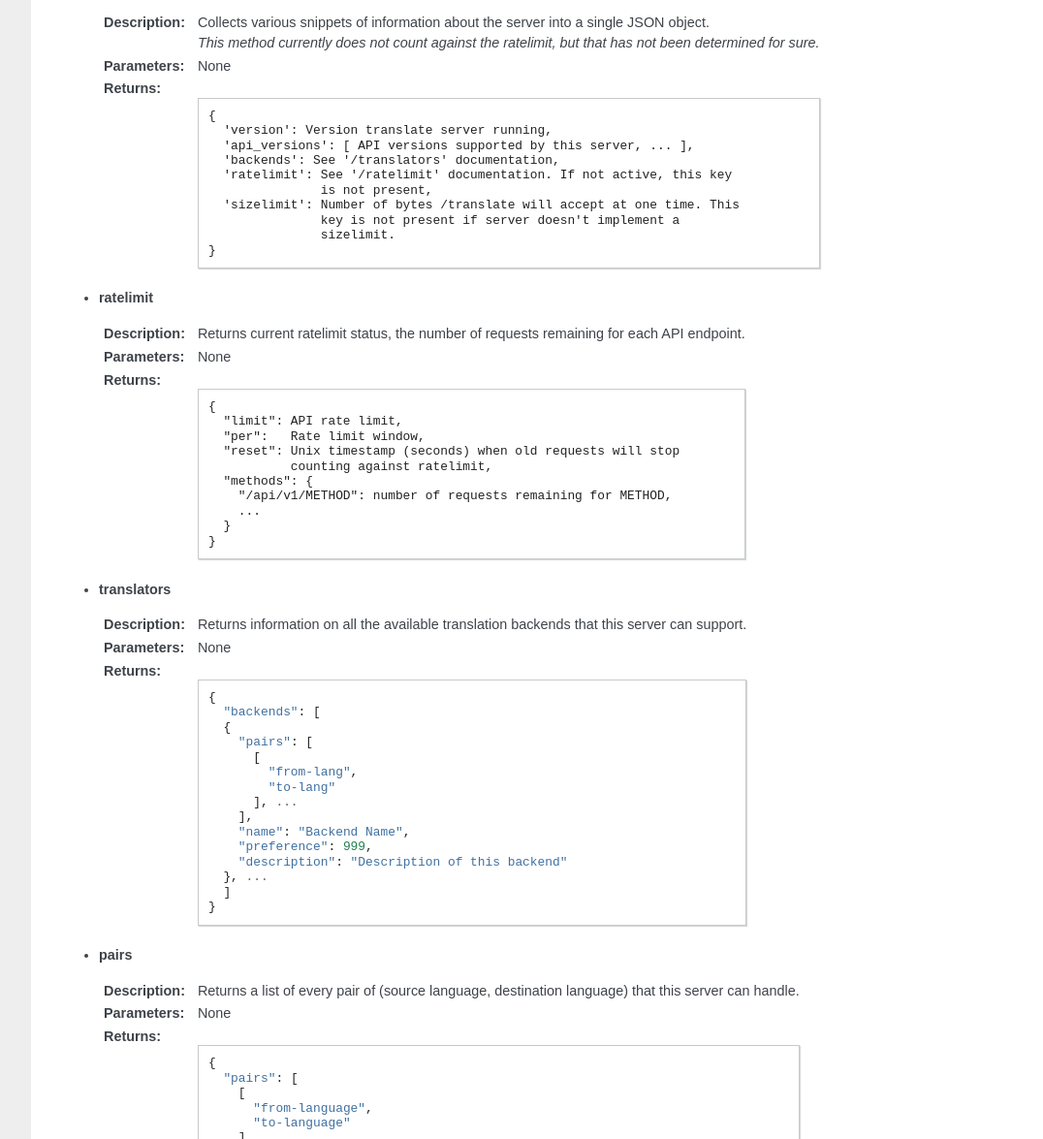
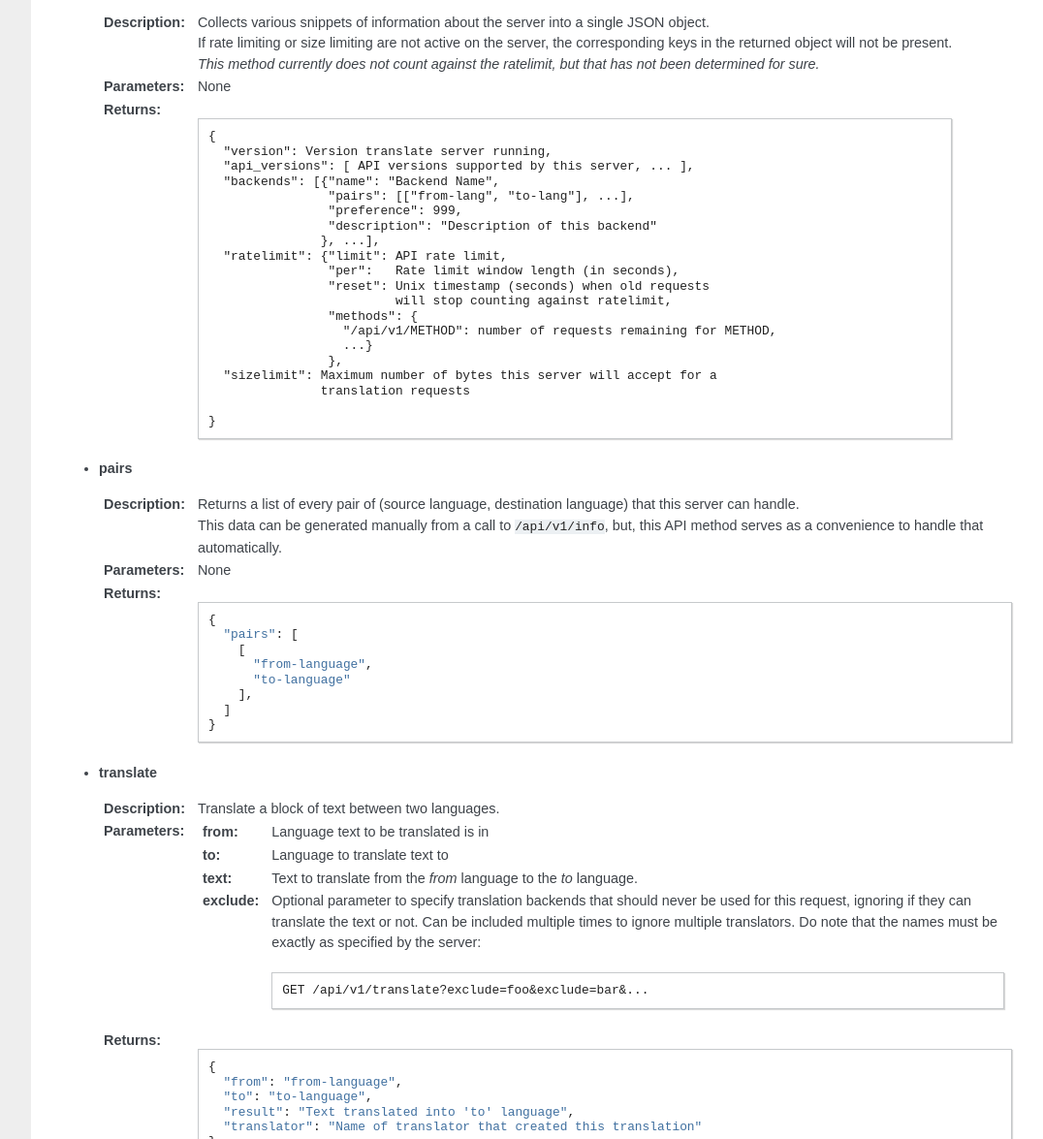
Before and after one commit to erik/translate, a plain HTML site: page dev/api.html in a window 1280 px wide. Shown: the part 1036-2211 px from the top of the page at 97% size, without its empty margins (198-1274 px from the left). Drawn offline with Linux system fonts and the light colour scheme.

Commit message:
Update: 7867c6b1e3

```diff
--- a/dev/api.html
+++ b/dev/api.html
@@ -127,6 +127,8 @@ maintained, of course.</p>
 <tbody valign="top">
 <tr class="field-odd field"><th class="field-name">Description:</th><td class="field-body"><p class="first">Collects various snippets of information about the server into a single
 JSON object.</p>
+<p>If rate limiting or size limiting are not active on the server, the
+corresponding keys in the returned object will not be present.</p>
 <p><em>This method currently does not count against the ratelimit, but that has
 not been determined for sure.</em></p>
 </td>
@@ -135,77 +137,25 @@ not been determined for sure.</em></p>
 </td>
 </tr>
 <tr class="field-odd field"><th class="field-name">Returns:</th><td class="field-body"><div class="first last highlight-python"><pre>{
-  'version': Version translate server running,
-  'api_versions': [ API versions supported by this server, ... ],
-  'backends': See '/translators' documentation,
-  'ratelimit': See '/ratelimit' documentation. If not active, this key
-               is not present,
-  'sizelimit': Number of bytes /translate will accept at one time. This
-               key is not present if server doesn't implement a
-               sizelimit.
+  "version": Version translate server running,
+  "api_versions": [ API versions supported by this server, ... ],
+  "backends": [{"name": "Backend Name",
+                "pairs": [["from-lang", "to-lang"], ...],
+                "preference": 999,
+                "description": "Description of this backend"
+               }, ...],
+  "ratelimit": {"limit": API rate limit,
+                "per":   Rate limit window length (in seconds),
+                "reset": Unix timestamp (seconds) when old requests
+                         will stop counting against ratelimit,
+                "methods": {
+                  "/api/v1/METHOD": number of requests remaining for METHOD,
+                  ...}
+                },
+  "sizelimit": Maximum number of bytes this server will accept for a
+               translation requests
+
 }</pre>
-</div>
-</td>
-</tr>
-</tbody>
-</table>
-</li>
-<li><p class="first"><strong>ratelimit</strong></p>
-<table class="docutils field-list" frame="void" rules="none">
-<col class="field-name" />
-<col class="field-body" />
-<tbody valign="top">
-<tr class="field-odd field"><th class="field-name">Description:</th><td class="field-body"><p class="first">Returns current ratelimit status, the number of requests remaining for
-each API endpoint.</p>
-</td>
-</tr>
-<tr class="field-even field"><th class="field-name">Parameters:</th><td class="field-body"><p class="first">None</p>
-</td>
-</tr>
-<tr class="field-odd field"><th class="field-name">Returns:</th><td class="field-body"><div class="first last highlight-python"><pre>{
-  "limit": API rate limit,
-  "per":   Rate limit window,
-  "reset": Unix timestamp (seconds) when old requests will stop
-           counting against ratelimit,
-  "methods": {
-    "/api/v1/METHOD": number of requests remaining for METHOD,
-    ...
-  }
-}</pre>
-</div>
-</td>
-</tr>
-</tbody>
-</table>
-</li>
-<li><p class="first"><strong>translators</strong></p>
-<table class="docutils field-list" frame="void" rules="none">
-<col class="field-name" />
-<col class="field-body" />
-<tbody valign="top">
-<tr class="field-odd field"><th class="field-name">Description:</th><td class="field-body"><p class="first">Returns information on all the available translation backends that this
-server can support.</p>
-</td>
-</tr>
-<tr class="field-even field"><th class="field-name">Parameters:</th><td class="field-body"><p class="first">None</p>
-</td>
-</tr>
-<tr class="field-odd field"><th class="field-name">Returns:</th><td class="field-body"><div class="first last highlight-python"><div class="highlight"><pre><span class="p">{</span>
-  <span class="s">&quot;backends&quot;</span><span class="p">:</span> <span class="p">[</span>
-  <span class="p">{</span>
-    <span class="s">&quot;pairs&quot;</span><span class="p">:</span> <span class="p">[</span>
-      <span class="p">[</span>
-        <span class="s">&quot;from-lang&quot;</span><span class="p">,</span>
-        <span class="s">&quot;to-lang&quot;</span>
-      <span class="p">],</span> <span class="o">...</span>
-    <span class="p">],</span>
-    <span class="s">&quot;name&quot;</span><span class="p">:</span> <span class="s">&quot;Backend Name&quot;</span><span class="p">,</span>
-    <span class="s">&quot;preference&quot;</span><span class="p">:</span> <span class="mi">999</span><span class="p">,</span>
-    <span class="s">&quot;description&quot;</span><span class="p">:</span> <span class="s">&quot;Description of this backend&quot;</span>
-  <span class="p">},</span> <span class="o">...</span>
-  <span class="p">]</span>
-<span class="p">}</span>
-</pre></div>
 </div>
 </td>
 </tr>
@@ -219,6 +169,8 @@ server can support.</p>
 <tbody valign="top">
 <tr class="field-odd field"><th class="field-name">Description:</th><td class="field-body"><p class="first">Returns a list of every pair of (source language, destination language)
 that this server can handle.</p>
+<p>This data can be generated manually from a call to <tt class="code docutils literal"><span class="pre">/api/v1/info</span></tt>,
+but, this API method serves as a convenience to handle that automatically.</p>
 </td>
 </tr>
 <tr class="field-even field"><th class="field-name">Parameters:</th><td class="field-body"><p class="first">None</p>
```
Also changed, not shown: _modules/translate/backend.html (+9 -9 lines), dev/client.html (+2 -1 lines), dev/code.html (+3 -2 lines), _sources/dev/api.txt, searchindex.js, 1 other file.
